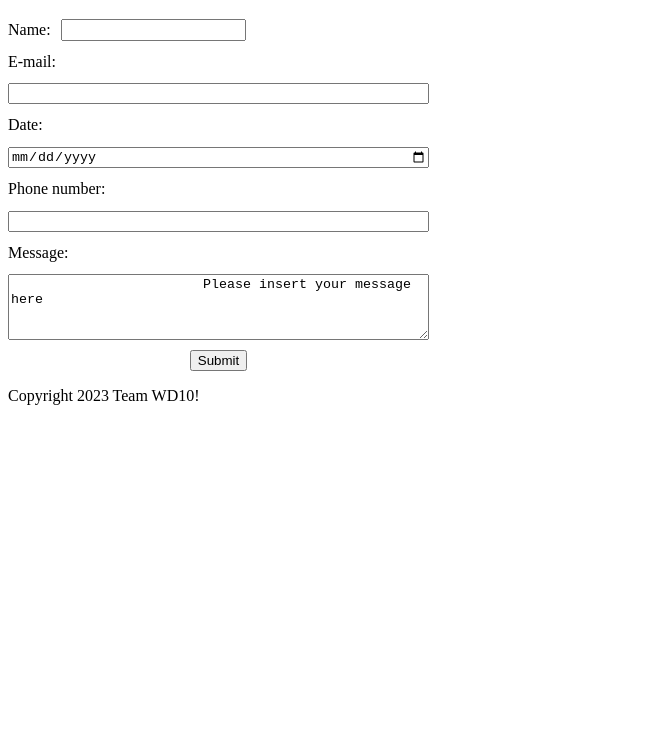
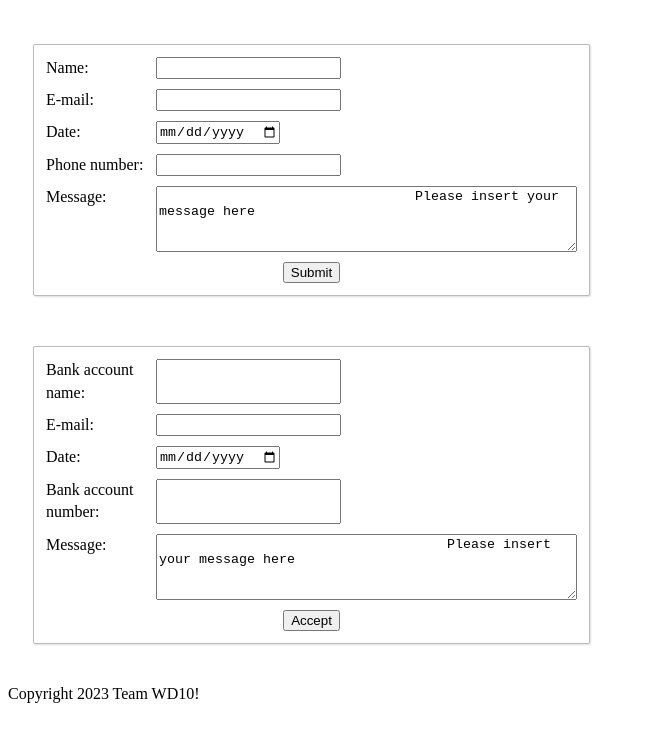
Before and after one commit to vladmaniac/itf, a plain HTML site: page curs4-intro/index.html in a window 1280 px wide. Shown: the part 69-800 px from the top of the page, without its empty margins (0-646 px from the left). Drawn offline with Linux system fonts and the light colour scheme.

Commit message:
Live coding from the course

```diff
--- a/curs4-intro/css/flex-css.css
+++ b/curs4-intro/css/flex-css.css
@@ -17,8 +17,8 @@
 .card {
     display: flex;
     float: none;
-    margin: 0;
-    padding: 0;
+    margin: 25px;
+    padding: 12px;
     border: 1px solid #bbb;
     border-radius: 2px;
     box-shadow: 1px 1px 2px #ddd;
--- /dev/null
+++ b/curs4-intro/css/labels.css
@@ -0,0 +1,3 @@
+.label-space {
+    width: 100px;
+}
--- a/curs4-intro/index.html
+++ b/curs4-intro/index.html
@@ -4,9 +4,11 @@
         <meta charset="utf-8">
         <!-- Notice that we introduced a
             new meta tag, which we did not use before -->
+        <!-- Very important for SEO -->
         <meta name="description"
             content="Using what we learned with forms and flex">
         <link rel="stylesheet" type="text/css" href="css/flex-css.css">
+        <link rel="stylesheet" type="text/css" href="css/labels.css">
         <title>
             Welcome to our flex-form demo!
         </title>
@@ -21,35 +23,94 @@
         </section>
         <section class="form-area">
             <div id="form-content" class="flex">
-                <form action="submitData" method="post" class="uni flex col gap-big">
+                <div class=""flex col gap-big>
+                    <form action="submitData" method="post" class="uni flex col gap-big card">
                         <div class="flex row gap-big">
-                        <label class="flex ju-start">
+                            <label class="flex ju-start label-space">
                                 Name:
                             </label>
                             <input name="name" type="text" />
                         </div>
-                    <label>
+
+                        <div class="flex row gap-big">
+                            <label class="flex ju-start label-space">
                                 E-mail:
                             </label>
                             <input name="eMail" type="email" />
-                    <label>
+                        </div>
+
+                        <div class="flex row gap-big">
+                            <label class="flex ju-start label-space">
                                 Date:
                             </label>
                             <input name="date" type="date" />
-                    <label>
+                        </div>
+
+                        <div class="flex row gap-big">
+                            <label class="flex ju-start label-space">
                                 Phone number:
                             </label>
                             <input name="phone" type="number" />
-                    <label>
+                        </div>
+
+                        <div class="flex row gap-big">
+                            <label class="flex ju-start label-space">
                                 Message:
                             </label>
                             <textarea name="message" rows="4" cols="50">
                                 Please insert your message here
                             </textarea>
+                        </div>
+
                         <div class="flex ju-center">
                             <button onclick="submitForm()">Submit</button>
                         </div>
                     </form>
+
+                    <div id="form-content" class="flex">
+                        <form action="submitData" method="post" class="uni flex col gap-big card">
+                            <div class="flex row gap-big">
+                                <label class="flex ju-start label-space">
+                                    Bank account name:
+                                </label>
+                                <input name="name" type="text" />
+                            </div>
+
+                            <div class="flex row gap-big">
+                                <label class="flex ju-start label-space">
+                                    E-mail:
+                                </label>
+                                <input name="eMail" type="email" />
+                            </div>
+
+                            <div class="flex row gap-big">
+                                <label class="flex ju-start label-space">
+                                    Date:
+                                </label>
+                                <input name="date" type="date" />
+                            </div>
+
+                            <div class="flex row gap-big">
+                                <label class="flex ju-start label-space">
+                                    Bank account number:
+                                </label>
+                                <input name="phone" type="number" />
+                            </div>
+
+                            <div class="flex row gap-big">
+                                <label class="flex ju-start label-space">
+                                    Message:
+                                </label>
+                                <textarea name="message" rows="4" cols="50">
+                                    Please insert your message here
+                                </textarea>
+                            </div>
+
+                            <div class="flex ju-center">
+                                <button onclick="submitForm()">Accept</button>
+                            </div>
+                        </form>
+                </div>
             </div>
         </section>
         <footer>
```
Lines whose indentation alone changed are shown as unchanged.
